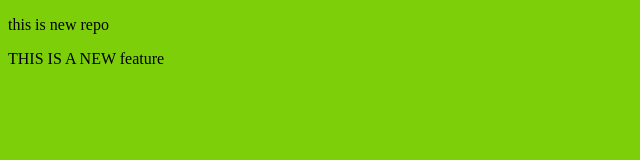
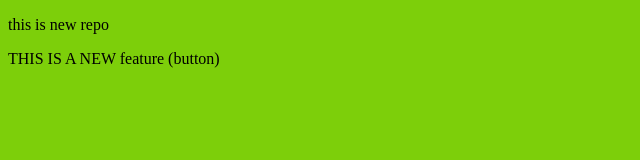
Before and after one commit to Shambhu420/LocalRepo, a plain HTML site: page index.html in a window 1280 px wide. Shown: the full height of the page, 0-640 px from the left. Drawn offline with Linux system fonts and the light colour scheme.

```diff
--- a/index.html
+++ b/index.html
@@ -8,6 +8,6 @@
 </head>
 <body>
     <p>this is new repo</p>
-    <p>THIS IS A NEW feature</p>
+    <p>THIS IS A NEW feature (button)</p>
 </body>
 </html>
```
